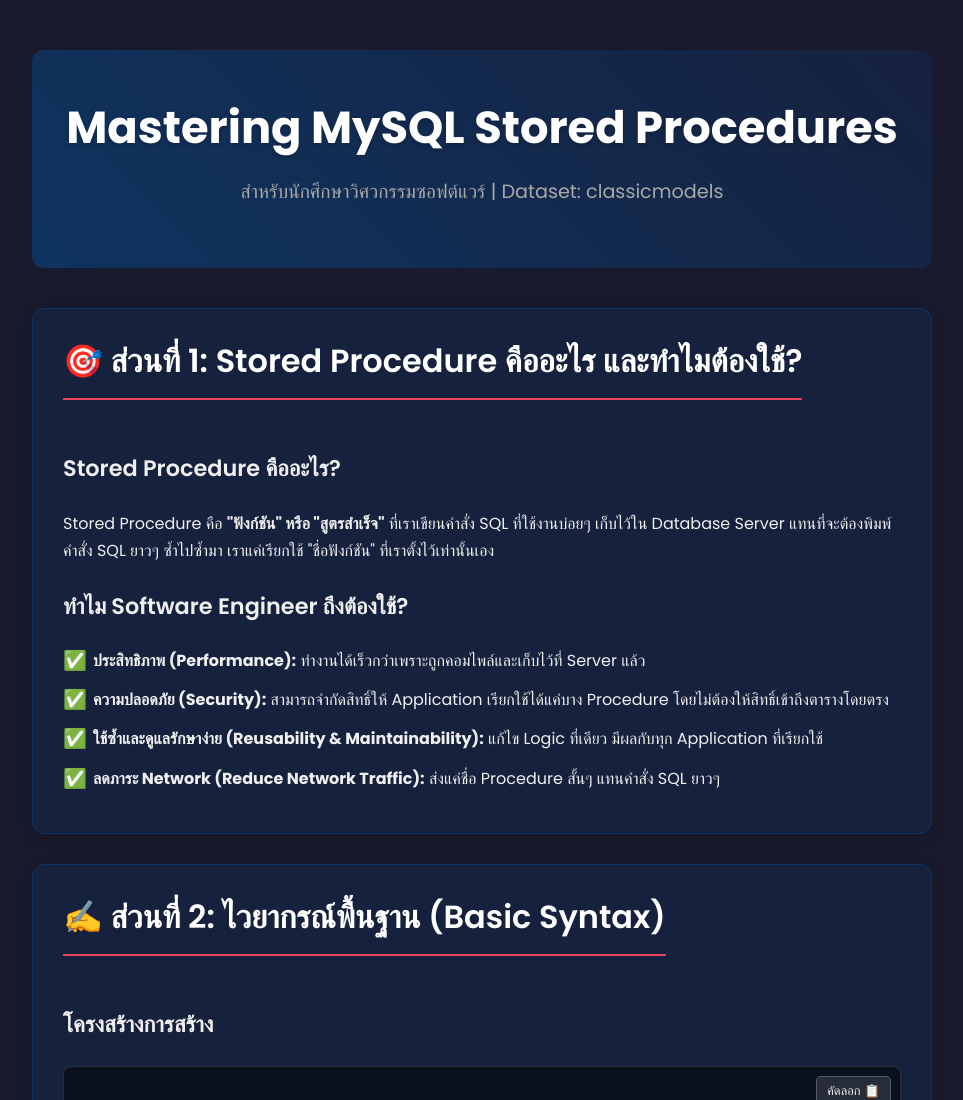
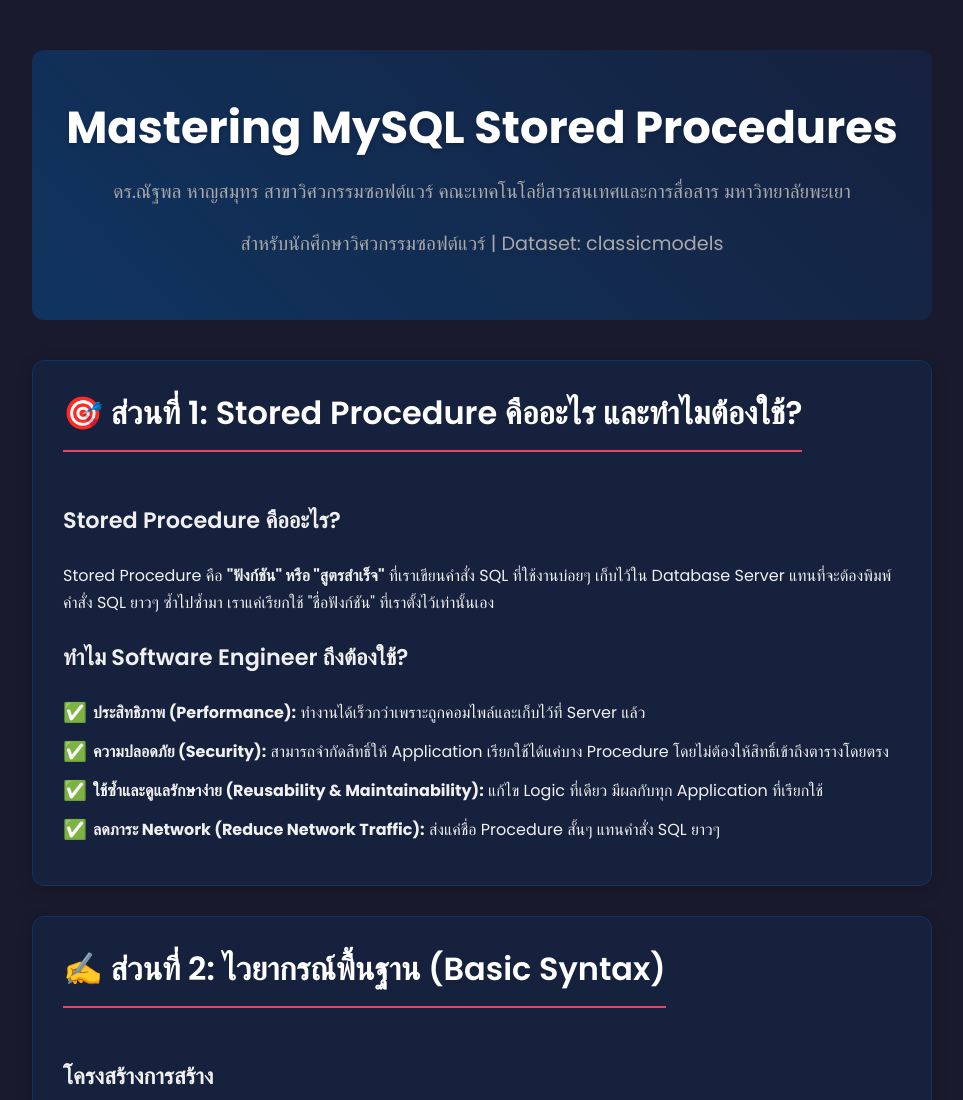
Before and after one commit to harnsamut/harnsamut, a plain HTML site: page index.html in a window 1280 px wide. Shown: the top 1100 px of the page, without its empty margins (158-1121 px from the left). Drawn offline with Linux system fonts and the light colour scheme.

Commit message:
Update index.html

```diff
--- a/index.html
+++ b/index.html
@@ -171,6 +171,7 @@
     <div class="container">
         <header>
             <h1>Mastering MySQL Stored Procedures</h1>
+            <p>ดร.ณัฐพล หาญสมุทร สาขาวิศวกรรมซอฟต์แวร์ คณะเทคโนโลยีสารสนเทศและการสื่อสาร มหาวิทยาลัยพะเยา</p>
             <p>สำหรับนักศึกษาวิศวกรรมซอฟต์แวร์ | Dataset: classicmodels</p>
         </header>
 
```
